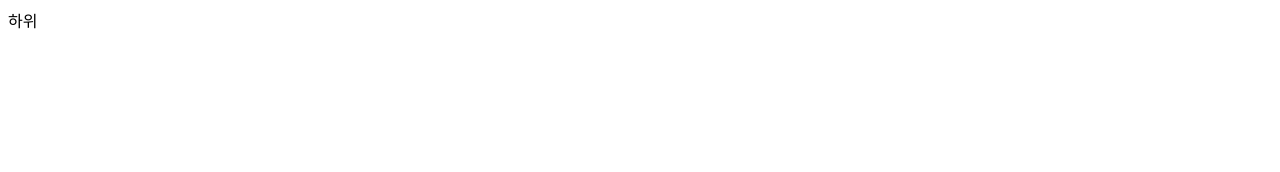
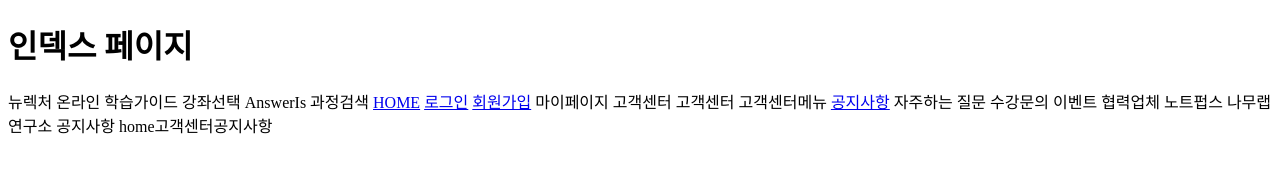
Before and after one commit to hmountainn/Prac-WebFront, a plain HTML site: page index.html in a window 1280 px wide. Drawn offline with Linux system fonts and the light colour scheme.

Commit message:
h1태그와 a태그 활용

```diff
--- a/index.html
+++ b/index.html
@@ -7,6 +7,27 @@
     <title>공지사항 목록</title>
 </head>
 <body>
-    <div>하위</div>
+    <h1>인덱스 페이지</h1>
+    뉴렉처 온라인
+    학습가이드
+    강좌선택
+    AnswerIs
+    과정검색
+    <a href="index.html">HOME</a>
+    <a href="login.html">로그인</a>
+    <a href="signup.html">회원가입</a>
+    마이페이지
+    고객센터
+    고객센터
+    고객센터메뉴
+    <a href="list.html">공지사항</a>
+    자주하는 질문
+    수강문의
+    이벤트
+    협력업체
+    노트펍스
+    나무랩연구소
+    공지사항
+    home고객센터공지사항
 </body>
 </html>
```
Also changed, not shown: member/agree.html (+13 -0 lines), member/login.html (+14 -0 lines), member/signup.html (+13 -0 lines).
